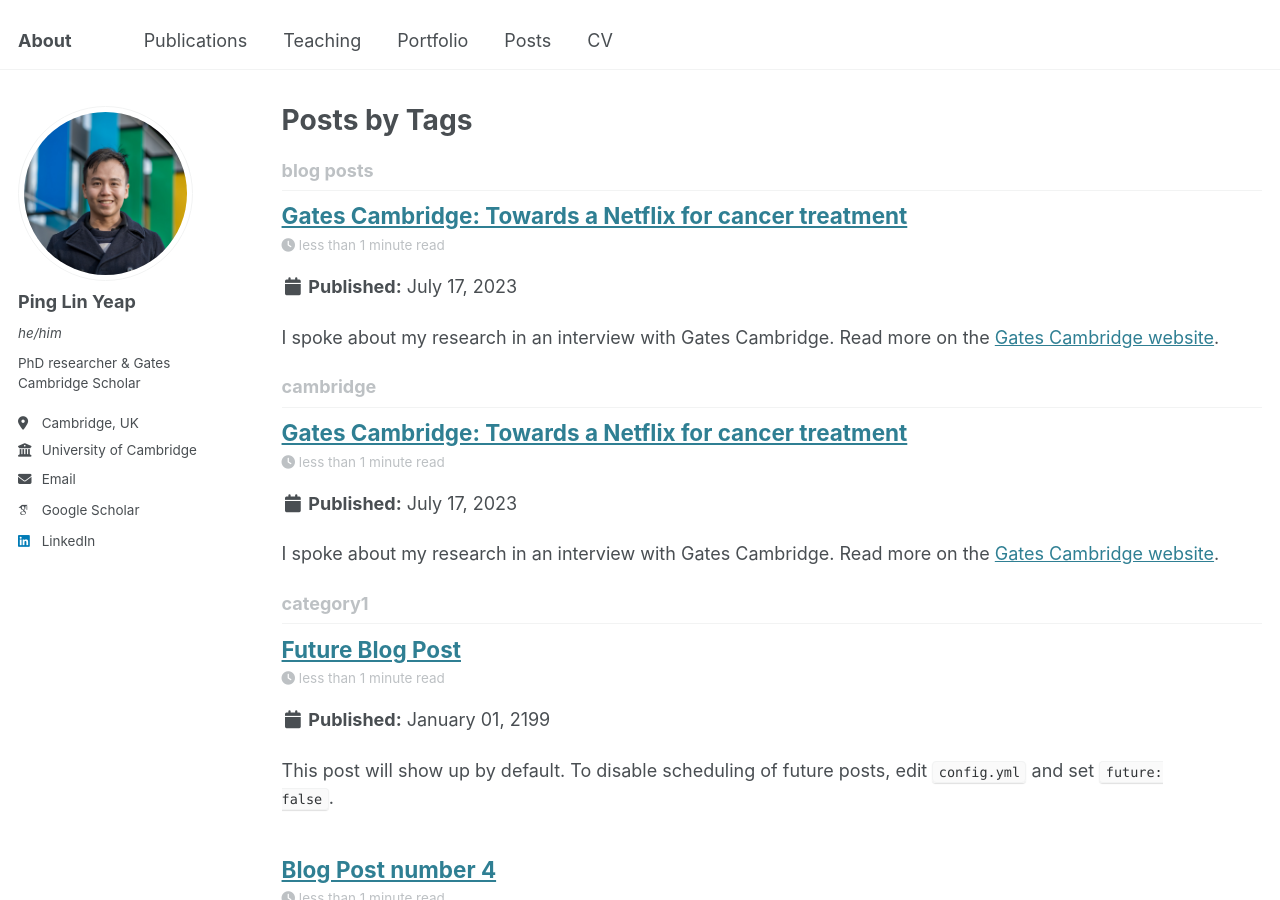
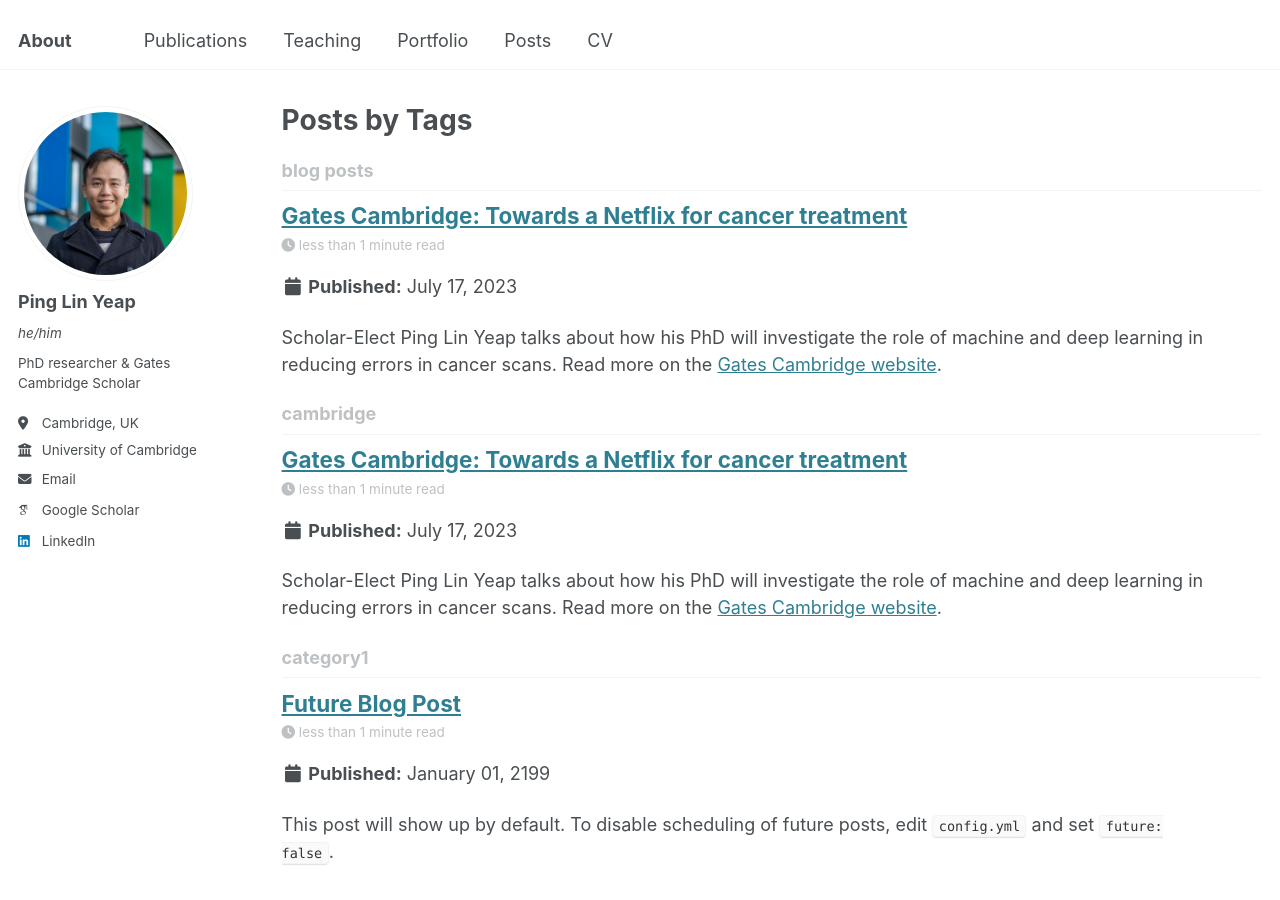
Before and after one commit to yeappl/yeappl.github.io, a Jekyll site: the page built from _pages/tag-archive.html, in a window 1280 px wide and 900 px high. Built offline with Jekyll 4.4.1, drawn with Linux system fonts in a browser that asks for light colours; some web fonts are replaced; some of the changed text lies outside the part shown.

Commit message:
Update 2023-07-17-gates-cambridge.md

```diff
--- a/_posts/2023-07-17-gates-cambridge.md
+++ b/_posts/2023-07-17-gates-cambridge.md
@@ -8,6 +8,6 @@ tags:
   - cambridge
 ---
 
-I spoke about my research in an interview with Gates Cambridge. Read more on the [Gates Cambridge website](https://www.gatescambridge.org/about/news/towards-a-netflix-for-cancer-treatment/).
+Scholar-Elect Ping Lin Yeap talks about how his PhD will investigate the role of machine and deep learning in reducing errors in cancer scans. Read more on the [Gates Cambridge website](https://www.gatescambridge.org/about/news/towards-a-netflix-for-cancer-treatment/).
 
 <img width="461" alt="image" src="https://github.com/user-attachments/assets/4020a288-13ac-4fa6-bef8-0a29e3ea11e4" />
```
